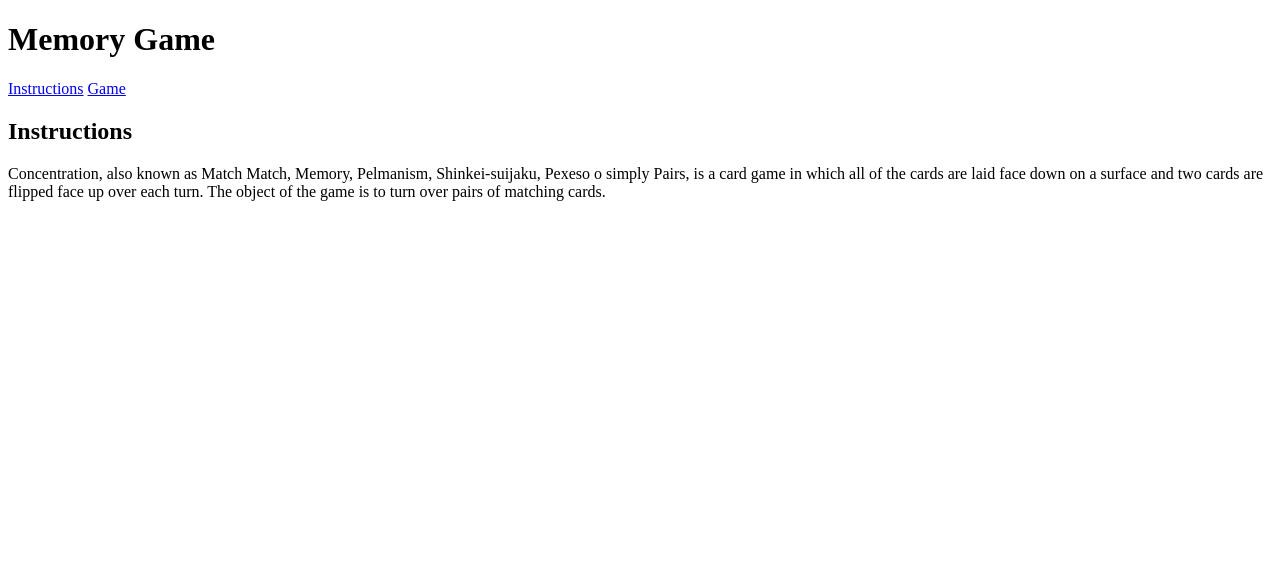
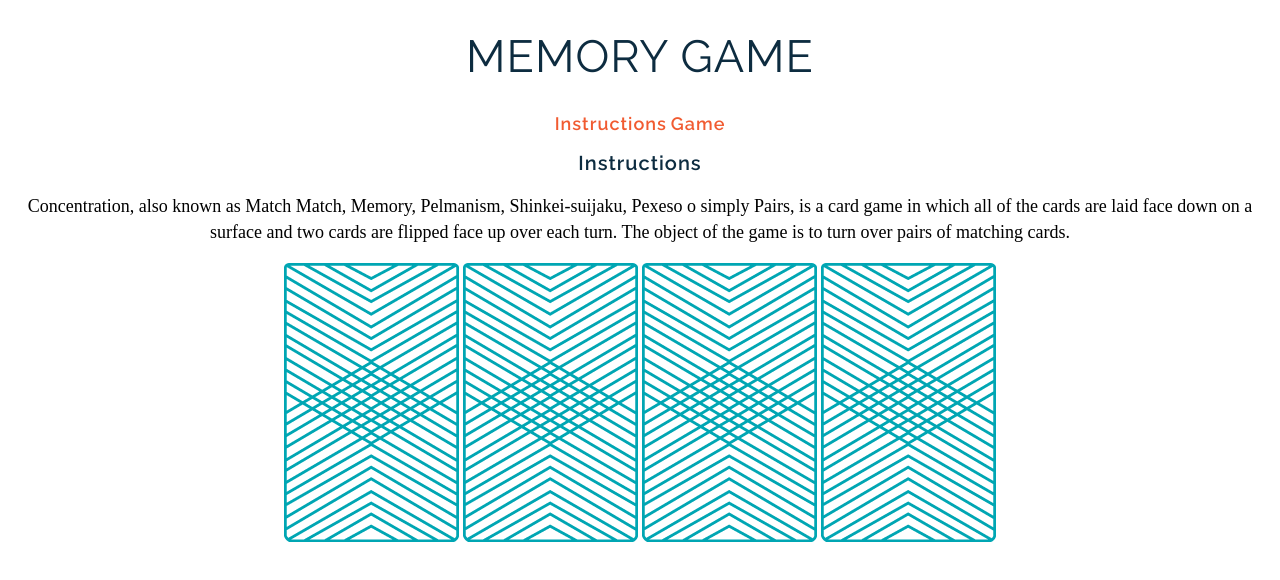
Before and after one commit to ChloeLiang/wdi-fundamentals-memorygame, a plain HTML site: page index.html in a window 1280 px wide. Drawn offline with Linux system fonts and the light colour scheme; a web font is replaced by a local one.

Commit message:
Add CSS style

```diff
--- /dev/null
+++ b/css/style.css
@@ -0,0 +1,35 @@
+body {
+    text-align: center;
+}
+
+h1 {
+    color: #0d2c40;
+    font-family: "Raleway", sans-serif;
+    font-weight: 400;
+    font-size: 45px;
+    letter-spacing: 1px;
+    text-transform: uppercase;
+}
+
+h2 {
+    color: #0d2c40;
+    font-family: "Raleway", sans-serif;
+    font-weight: 600;
+    font-size: 20px;
+    letter-spacing: 1px;
+}
+
+a {
+    color: #f15b31;
+    font-family: "Raleway", sans-serif;
+    font-weight: 600;
+    font-size: 18px;
+    letter-spacing: 1px;
+    text-decoration: none;
+}
+
+p {
+    font-family: "Droid Serif", serif;
+    font-size: 18px;
+    line-height: 26px;
+}
--- a/index.html
+++ b/index.html
@@ -5,6 +5,8 @@
         <meta name="viewport" content="width=device-width, initial-scale=1.0">
         <meta http-equiv="X-UA-Compatible" content="ie=edge">
 
+        <link href="https://fonts.googleapis.com/css?family=Droid+Serif|Raleway:400,500,600,700" rel="stylesheet">
+        <link rel="stylesheet" href="css/style.css" type="text/css">
         <title>Memory Card Game</title>
     </head>
     <body>
@@ -20,5 +22,12 @@
             is a card game in which all of the cards are laid face down on a surface and two cards are flipped
             face up over each turn. The object of the game is to turn over pairs of matching cards.
         </p>
+
+        <div>
+            <img src="images/back.png" alt="Queen of Diamonds">
+            <img src="images/back.png" alt="Queen of Hearts">
+            <img src="images/back.png" alt="King of Diamonds">
+            <img src="images/back.png" alt="King of Hearts">
+        </div>
     </body>
 </html>
```
Also changed, not shown: images/back.png (added), images/king-of-diamonds.png (added), images/king-of-hearts.png (added), images/queen-of-diamonds.png (added), images/queen-of-hearts.png (added).
